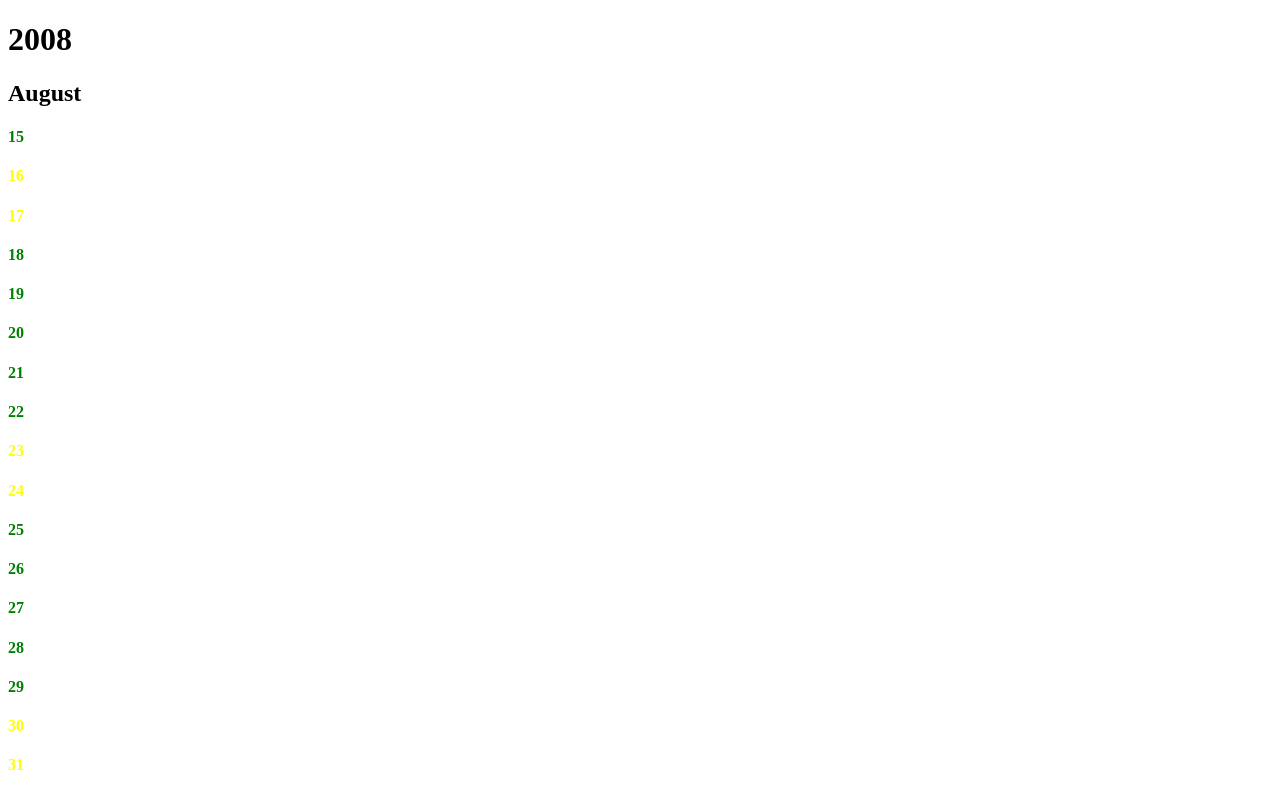
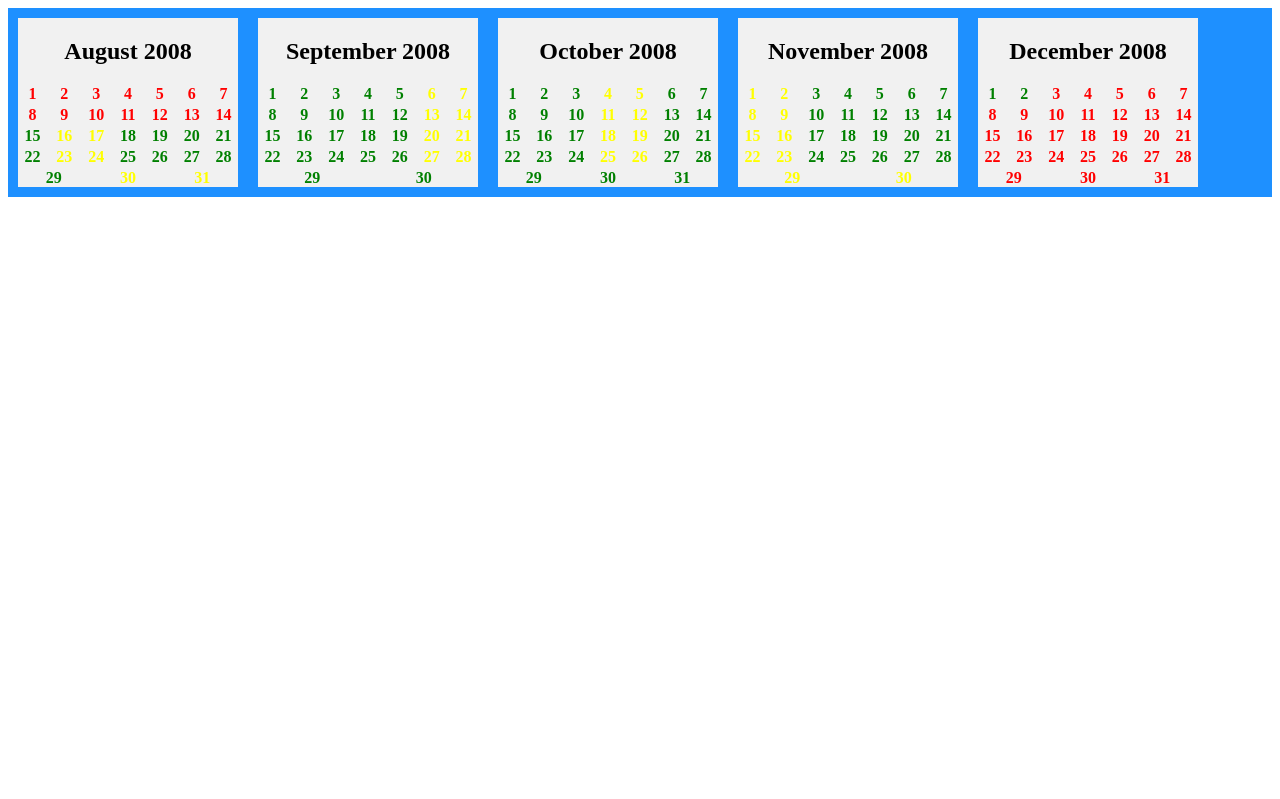
Before and after one commit to aquiles-toruno/calendar, a React app: page / in a window 1280 px wide. Shown: the top 799 px of the page. Built offline with nearby package versions, Linux system fonts and the light colour scheme.

Commit message:
Applying some styles
Adding invalid days

```diff
--- a/package.json
+++ b/package.json
@@ -32,6 +32,8 @@
     "babel-loader": "^7.1.5",
     "babel-preset-env": "^1.7.0",
     "babel-preset-react": "^6.24.1",
-    "babel-preset-stage-0": "^6.24.1"
+    "babel-preset-stage-0": "^6.24.1",
+    "css-loader": "^1.0.0",
+    "style-loader": "^0.23.0"
   }
 }
--- a/src/components/calendar.jsx
+++ b/src/components/calendar.jsx
@@ -6,7 +6,7 @@ export default class Calendar extends Component {
     constructor(props) {
         super(props);
         var startDate = new Date('2008/08/15');
-        var daysToAdd = 30;
+        var daysToAdd = 110;
         var endDate = new Date(startDate.valueOf());
         endDate.setDate(endDate.getDate() + daysToAdd);
         var objCalendar = new CalendarService(startDate, endDate);
--- a/src/components/day.jsx
+++ b/src/components/day.jsx
@@ -7,12 +7,13 @@ export default class Day extends Component {
     }
 
     showDate() {
-        alert(this.props.date);
+        if (!this.props.isInvalid)
+            alert(this.props.date);
     }
 
     render() {
         var styles = {
-            color: this.props.isWeekend ? 'yellow' : 'green'
+            color: this.props.isInvalid ? 'red' : this.props.isWeekend ? 'yellow' : 'green'
         }
         return (
             <h4 onClick={this.showDate} style={styles}>{this.props.dayNumber}</h4>
--- /dev/null
+++ b/src/components/month.css
@@ -0,0 +1,13 @@
+.month-container{
+    display: flex;
+    flex-wrap: wrap;
+    margin:-3px 0 0 -3px;
+}
+
+.month-container h4{
+    width: calc(100% * (1/7) - 3px - 1px);
+    margin: 3px 0 0 3px;
+    flex-grow: 1;
+    text-align: center;
+    cursor: pointer;
+}
--- a/src/components/month.jsx
+++ b/src/components/month.jsx
@@ -1,18 +1,59 @@
 import React, { Component } from 'react';
 import Day from './day';
+import '../components/month.css';
 
 export default class Month extends Component {
     constructor(props) {
         super(props);
+        var missingDays = props.numberOfDays % props.days.length;
+        var newDates = this.generateMissingDates(missingDays, props.days[0].number, props.days[props.days.length - 1].number);
+        var days = [...props.days, ...newDates].sort((a, b) => {
+            return a.number - b.number;
+        });
+        this.state = {
+            days
+        };
+    }
+
+    generateMissingDates(missingDays, firstDay, lastDay) {
+        var newDates = [];
+        if (missingDays === 0)
+            return newDates;
+
+        var startIndex = 1;
+        var { numberOfDays } = this.props;
+
+        if (firstDay === 1 || lastDay < numberOfDays) {
+            startIndex = lastDay + 1;
+            newDates.push(...this.fillDaysArray(startIndex, numberOfDays));
+        }
+        if (firstDay > 1)
+            newDates.push(...this.fillDaysArray(startIndex, firstDay, false));
+
+        return newDates;
+    }
+
+    fillDaysArray(startIndex, lastIndex, includeLastDay = true) {
+        var newDates = [];
+        for (let index = startIndex; index <= lastIndex; (index + 1 == lastIndex && !includeLastDay) ? index = index + 2 : index++) {
+            const newDate = new Date(this.props.yearNumber, this.props.monthNumber, index);
+            newDates.push({
+                number: index,
+                date: newDate,
+                isWeekend: newDate.isWeekend(),
+                isInvalid: true
+            });
+        }
+        return newDates;
     }
 
     render() {
         return (
             <div>
-                <h2>{this.props.monthName}</h2>
-                <div>
-                    {this.props.days.map(element => {
-                        return <Day key={element.number} dayNumber={element.number} date={element.date} isWeekend={element.isWeekend} />
+                <h2>{this.props.monthName} {this.props.yearNumber}</h2>
+                <div className="month-container">
+                    {this.state.days.map(element => {
+                        return <Day key={element.number} dayNumber={element.number} date={element.date} isWeekend={element.isWeekend} isInvalid={element.isInvalid} />
                     })}
                 </div>
             </div>
--- /dev/null
+++ b/src/components/year.css
@@ -0,0 +1,12 @@
+.year-container{
+  display: flex;
+  flex-wrap: wrap;
+  background-color: DodgerBlue;
+}
+
+.year-container > div{
+  background-color: #f1f1f1;
+  width: 220px;
+  margin: 10px;
+  text-align: center;
+}
--- a/src/components/year.jsx
+++ b/src/components/year.jsx
@@ -1,5 +1,6 @@
 import React, { Component } from 'react';
 import Month from './month';
+import '../components/year.css';
 
 export default class Year extends Component {
     constructor(props) {
@@ -9,10 +10,9 @@ export default class Year extends Component {
     render() {
         return (
             <div>
-                <h1>{this.props.yearNumber}</h1>
-                <div>
+                <div className="year-container">
                     {this.props.months.map(element => {
-                        return <Month key={element.month} monthNumber={element.month} monthName={element.name} days={element.days} />
+                        return <Month key={element.month} yearNumber={this.props.yearNumber} monthNumber={element.month} monthName={element.name} numberOfDays={element.numberOfDays} days={element.days} />
                     })}
                 </div>
             </div>
--- a/src/extensions/date.extensions.js
+++ b/src/extensions/date.extensions.js
@@ -51,3 +51,34 @@ Date.prototype.getMonthName = function () {
             return 'December';
     }
 }
+
+Date.prototype.getNumberOfDays = function () {
+    var month = this.getMonth();
+
+    switch (month) {
+        case 0:
+            return 31;
+        case 1:
+            return 28;
+        case 2:
+            return 31;
+        case 3:
+            return 30;
+        case 4:
+            return 31;
+        case 5:
+            return 30;
+        case 6:
+            return 31;
+        case 7:
+            return 31;
+        case 8:
+            return 30;
+        case 9:
+            return 31;
+        case 10:
+            return 30;
+        case 11:
+            return 31;
+    }
+}
--- a/src/services/calendar.service.js
+++ b/src/services/calendar.service.js
@@ -35,7 +35,7 @@ export default class Calendar {
         var lastMonth = lastDate.getMonth();
         var lastDay = lastDate.getDate();
 
-        var calendar = [{ year: firstYear, months: [{ month: firstMonth, name: firstDate.getMonthName(), days: [] }] }];
+        var calendar = [{ year: firstYear, months: [{ month: firstMonth, name: firstDate.getMonthName(), numberOfDays: firstDate.getNumberOfDays(), days: [] }] }];
 
         this.dates.reduce((oldValue, currentValue, currentIndex) => {
             //Current values
@@ -56,7 +56,7 @@ export default class Calendar {
             //Si inicia un nuevo mes
             if (currentValueMonth > oldValueMonth) {
                 if (calendarOfCurrenteYear.length)
-                    calendarOfCurrenteYear[0].months.push({ month: currentValueMonth, name: currentValue.getMonthName(), days: [{ number: currentValueDay, isWeekend: currentValue.isWeekend(), date: currentValue }] });
+                    calendarOfCurrenteYear[0].months.push({ month: currentValueMonth, name: currentValue.getMonthName(), numberOfDays: currentValue.getNumberOfDays(), days: [{ number: currentValueDay, isWeekend: currentValue.isWeekend(), date: currentValue }] });
             }
             else {
                 if (calendarOfCurrenteYear.length)
--- a/webpack.config.js
+++ b/webpack.config.js
@@ -25,6 +25,12 @@ module.exports = {
             },
             test: /\.jsx?$/,
             exclude: /(node_modules|bower_components)/
+        }, {
+            test: /\.css$/,
+            use: [
+                { loader: "style-loader" },
+                { loader: "css-loader" }
+            ]
         }]
     }
 };
```
Also changed, not shown: 1 other file (tests, documents, lock files or other folders).
